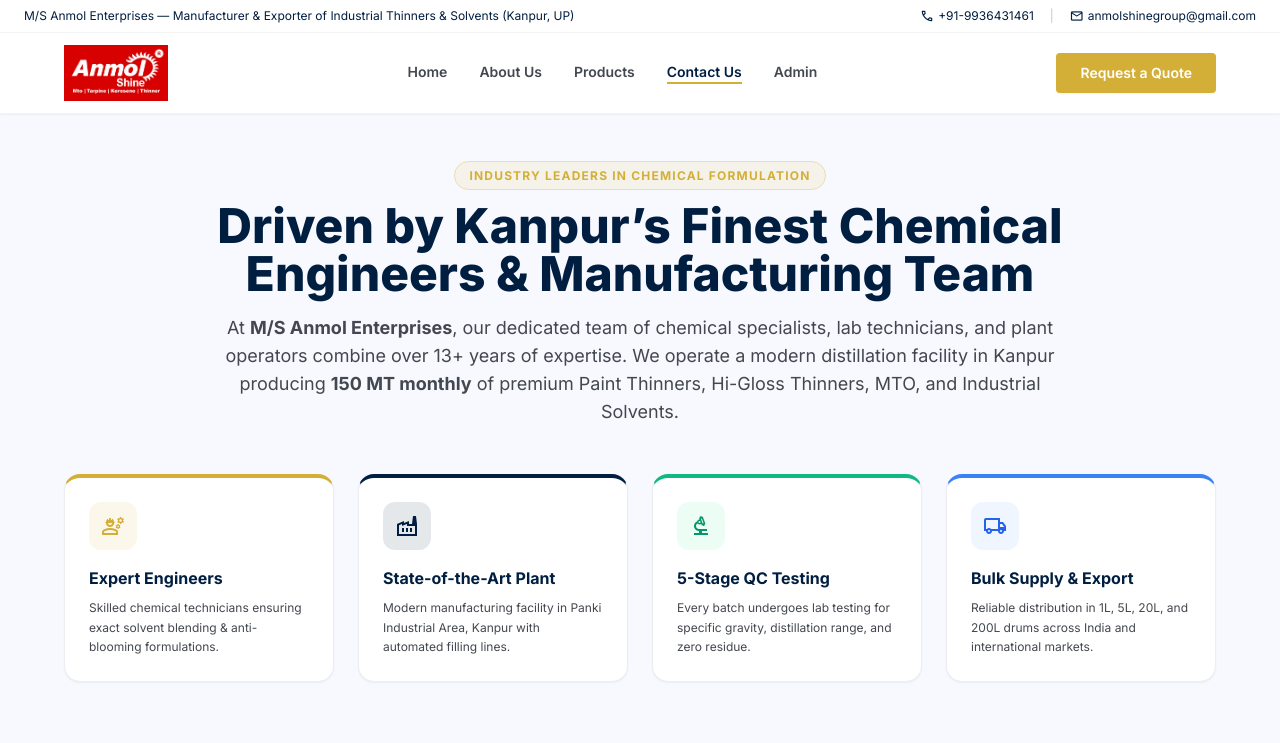
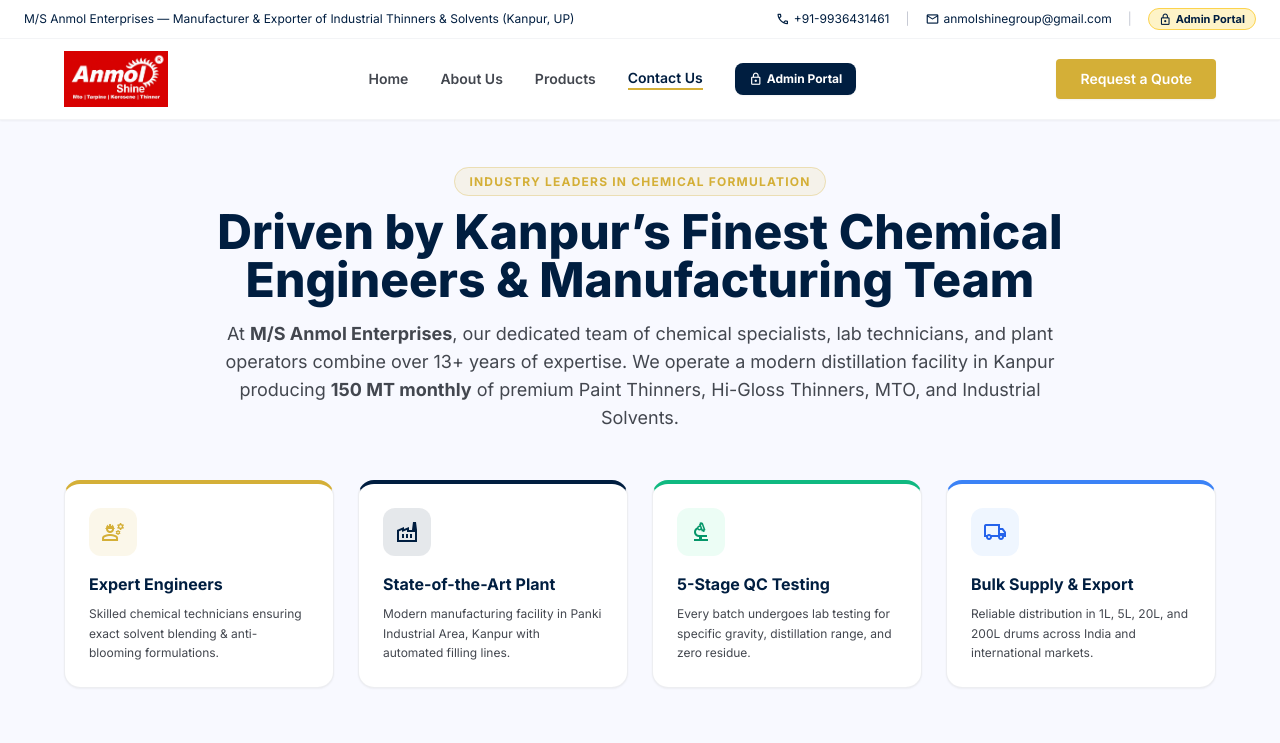
Before and after one commit to kausshikaagrawal/anmol_shine_website, a website: page public/contact.html in a window 1280 px wide. Shown: the top 743 px of the page. Drawn offline with nearby package versions, Linux system fonts and the light colour scheme; no server answers.

Commit message:
Make Admin Portal button highly visible across top bar, main navigation, and mobile menus

```diff
--- a/public/contact.html
+++ b/public/contact.html
@@ -45,6 +45,10 @@
       <a href="tel:+919936431461" class="flex items-center gap-1 hover:text-brand-gold transition-colors"><span class="material-symbols-outlined text-[14px]">call</span> +91-9936431461</a>
       <span class="text-outline-variant">|</span>
       <a href="mailto:anmolshinegroup@gmail.com" class="flex items-center gap-1 hover:text-brand-gold transition-colors"><span class="material-symbols-outlined text-[14px]">mail</span> anmolshinegroup@gmail.com</a>
+      <span class="text-outline-variant">|</span>
+      <a class="flex items-center gap-1 font-bold text-[#001e40] bg-amber-100 hover:bg-brand-gold hover:text-white px-2.5 py-0.5 rounded-full transition-all text-[11px] border border-amber-300" href="/admin.html">
+        <span class="material-symbols-outlined text-[13px]">lock</span> Admin Portal
+      </a>
     </div>
   </div>
 </div>
@@ -54,12 +58,14 @@
     <a href="/" class="flex items-center gap-3">
       <img alt="Anmol Shine Logo" class="h-14 w-auto object-contain" src="/images/logo.jpg">
     </a>
-    <nav class="hidden md:flex gap-8 text-sm font-semibold">
+    <nav class="hidden md:flex gap-8 text-sm font-semibold h-full items-center">
       <a class="text-on-surface-variant hover:text-brand-gold transition-colors" href="/">Home</a>
       <a class="text-on-surface-variant hover:text-brand-gold transition-colors" href="/about.html">About Us</a>
       <a class="text-on-surface-variant hover:text-brand-gold transition-colors" href="/products.html">Products</a>
       <a class="text-primary border-b-2 border-brand-gold" href="/contact.html">Contact Us</a>
-      <a class="text-on-surface-variant hover:text-brand-gold transition-colors" href="/admin.html">Admin</a>
+      <a class="bg-[#001e40] text-white hover:bg-brand-gold hover:text-white px-3.5 py-1.5 rounded-lg font-bold text-xs transition-all flex items-center gap-1 shadow-sm my-auto" href="/admin.html">
+        <span class="material-symbols-outlined text-sm">lock</span> Admin Portal
+      </a>
     </nav>
     <a href="/contact.html" class="hidden md:flex bg-brand-gold text-white px-6 py-2.5 rounded font-semibold text-sm hover:brightness-90 transition-colors shadow-sm">
       Request a Quote
@@ -71,7 +77,9 @@
         <a class="text-on-surface-variant px-3 py-2 rounded hover:bg-surface-container" href="/about.html">About Us</a>
         <a class="text-on-surface-variant px-3 py-2 rounded hover:bg-surface-container" href="/products.html">Products</a>
         <a class="text-primary px-3 py-2 rounded hover:bg-surface-container" href="/contact.html">Contact Us</a>
-        <a class="text-on-surface-variant px-3 py-2 rounded hover:bg-surface-container" href="/admin.html">Admin</a>
+        <a class="text-amber-800 bg-amber-50 font-bold px-3 py-2 rounded-lg flex items-center gap-2 hover:bg-amber-100 border border-amber-200 mt-1" href="/admin.html">
+          <span class="material-symbols-outlined text-base text-amber-600">lock</span> Owner Admin Portal
+        </a>
       </nav>
     </details>
   </div>
```
Also changed, not shown: public/about.html (+10 -2 lines), public/index.html (+7 -2 lines), public/products.html (+10 -2 lines).
